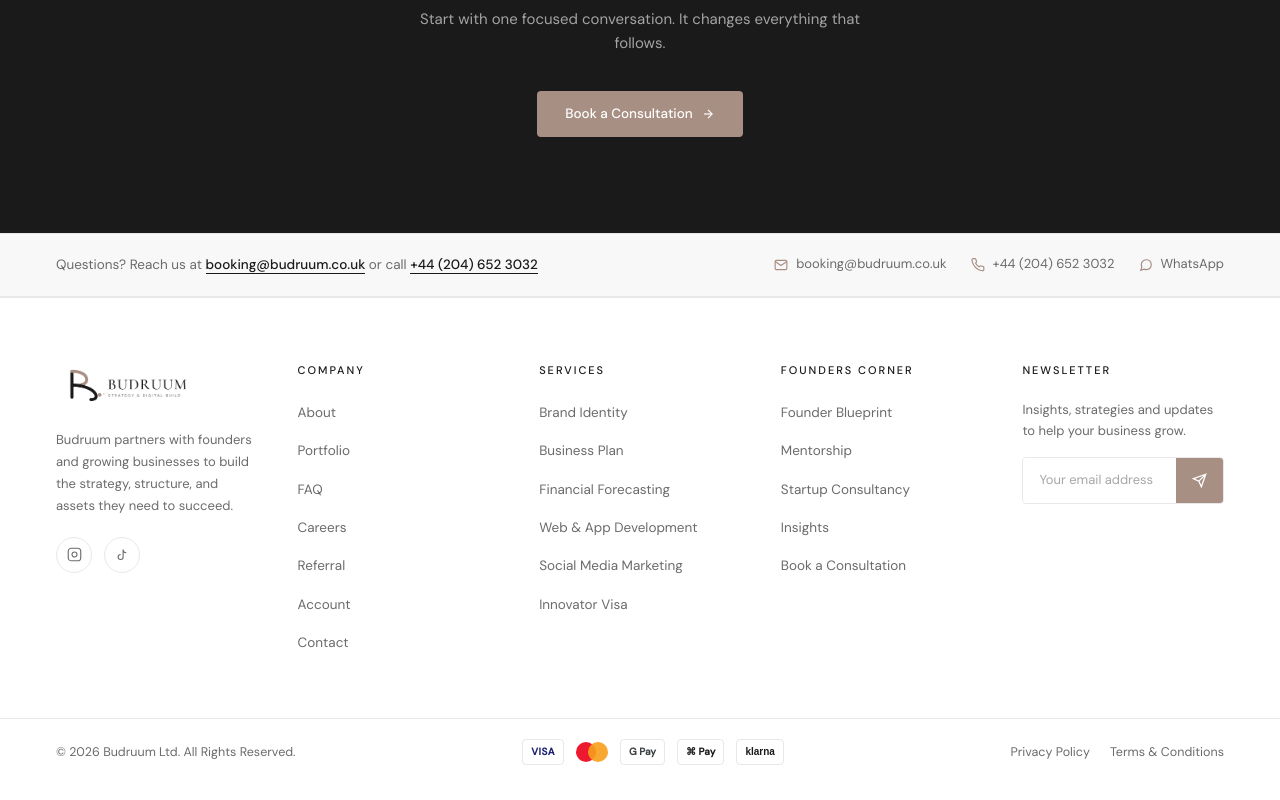
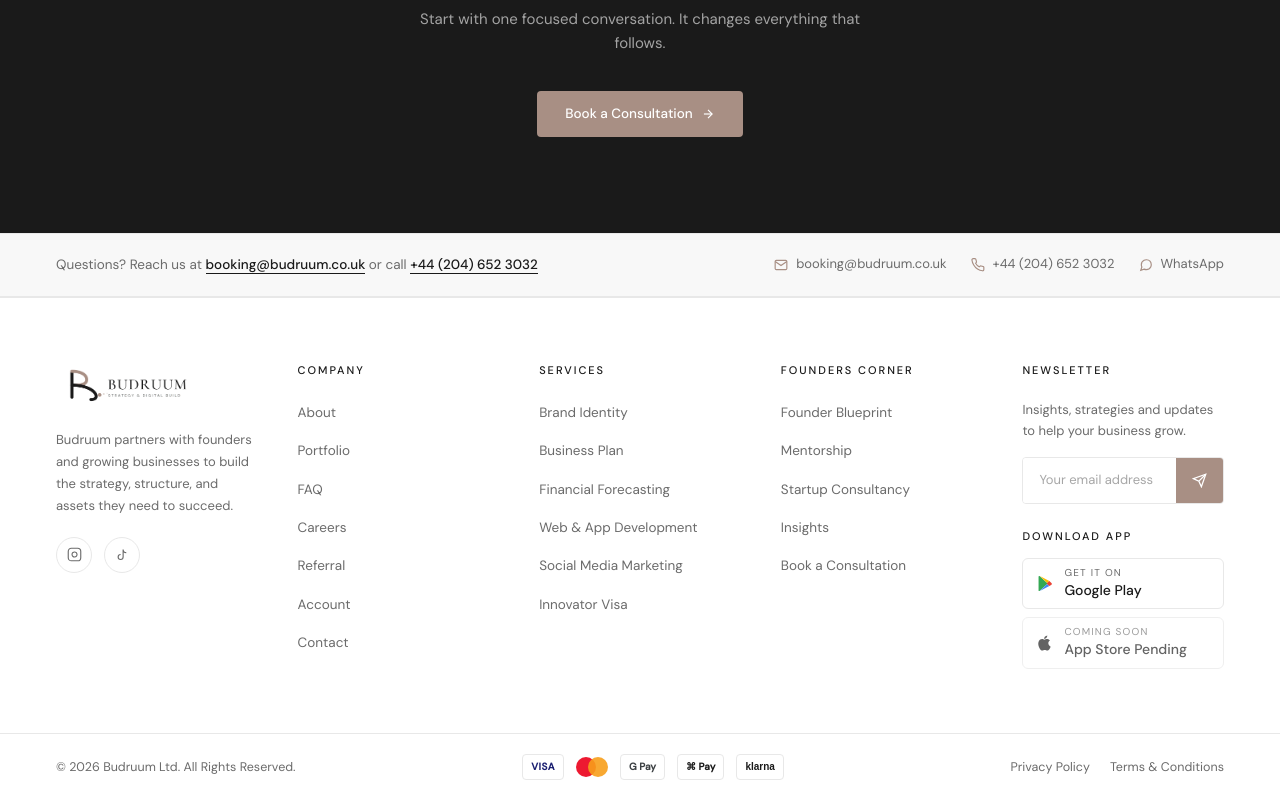
Before and after one commit to 1702london-maker/BUDRUUMS, a Next.js app: page / in a window 1280 px wide. Shown: the part 4327-5127 px from the top of the page. Built offline with nearby package versions, Linux system fonts and the light colour scheme.

Commit message:
Add app download links to footer

```diff
--- a/components/Footer.tsx
+++ b/components/Footer.tsx
@@ -30,6 +30,8 @@ const FOUNDERS_LINKS = [
   { label: "Insights",             href: "/insights" },
   { label: "Book a Consultation",  href: "/booking" },
 ];
+
+const PLAY_STORE_URL = "https://play.google.com/store/search?q=Budruum&c=apps";
 
 function FooterLink({ label, href }: { label: string; href: string }) {
   return (
@@ -104,6 +106,33 @@ export default function Footer() {
           width: 16px;
           transform: translateX(0);
         }
+        .store-button {
+          display: inline-flex;
+          align-items: center;
+          gap: 10px;
+          min-height: 42px;
+          padding: 9px 12px;
+          border: 1px solid #E8E8E8;
+          border-radius: 6px;
+          color: #1A1A1A;
+          background: #fff;
+          text-decoration: none;
+          transition: border-color 0.2s, transform 0.2s, box-shadow 0.2s;
+        }
+        .store-button:hover {
+          border-color: #A88F84;
+          box-shadow: 0 8px 22px rgba(26, 26, 26, 0.07);
+          transform: translateY(-1px);
+        }
+        .store-button-disabled {
+          opacity: 0.68;
+          cursor: default;
+        }
+        .store-button-disabled:hover {
+          border-color: #E8E8E8;
+          box-shadow: none;
+          transform: none;
+        }
       `}</style>
 
       <footer style={{ background: "#fff", borderTop: "1px solid #E8E8E8" }}>
@@ -162,6 +191,32 @@ export default function Footer() {
               Insights, strategies and updates to help your business grow.
             </p>
             <NewsletterForm />
+            <div className="mt-6">
+              <h6 className="text-[11px] font-medium tracking-[0.18em] uppercase text-[#1A1A1A] mb-3">Download App</h6>
+              <div className="flex flex-col gap-2 max-w-[220px]">
+                <a href={PLAY_STORE_URL} target="_blank" rel="noopener noreferrer" className="store-button">
+                  <svg width="19" height="19" viewBox="0 0 24 24" fill="none" aria-hidden="true">
+                    <path d="M4.5 3.2v17.6c0 .6.7 1 1.2.6l9.7-8.8c.4-.3.4-.9 0-1.2L5.7 2.6c-.5-.4-1.2 0-1.2.6Z" fill="#34A853"/>
+                    <path d="m15.3 11.4 2.8-2.5L6.1 2.4l9.2 9Z" fill="#FBBC04"/>
+                    <path d="m15.3 12.6-9.2 9 12-6.5-2.8-2.5Z" fill="#4285F4"/>
+                    <path d="m18.1 8.9-2.8 2.5c-.4.3-.4.9 0 1.2l2.8 2.5 2.3-1.2c1.2-.7 1.2-2.4 0-3l-2.3-2Z" fill="#EA4335"/>
+                  </svg>
+                  <span>
+                    <span className="block text-[10px] uppercase tracking-[0.12em] text-[#6B6B6B] leading-none">Get it on</span>
+                    <span className="block text-[14px] font-medium leading-tight mt-1">Google Play</span>
+                  </span>
+                </a>
+                <span className="store-button store-button-disabled" aria-disabled="true">
+                  <svg width="19" height="19" viewBox="0 0 24 24" fill="currentColor" aria-hidden="true">
+                    <path d="M16.8 12.9c0-2.3 1.9-3.4 2-3.5-1.1-1.6-2.8-1.8-3.4-1.8-1.4-.1-2.8.8-3.5.8-.8 0-1.9-.8-3.1-.8-1.6 0-3.1 1-3.9 2.4-1.7 3-.4 7.4 1.2 9.8.8 1.2 1.8 2.5 3.1 2.4 1.2-.1 1.7-.8 3.1-.8 1.5 0 1.9.8 3.2.8 1.3 0 2.2-1.2 3-2.4.9-1.3 1.3-2.6 1.3-2.7-.1 0-2.9-1.1-3-4.2ZM14.5 6.1c.7-.8 1.1-1.9 1-3.1-1 .1-2.1.7-2.8 1.5-.6.7-1.2 1.9-1 3 1 .1 2.1-.5 2.8-1.4Z"/>
+                  </svg>
+                  <span>
+                    <span className="block text-[10px] uppercase tracking-[0.12em] text-[#6B6B6B] leading-none">Coming soon</span>
+                    <span className="block text-[14px] font-medium leading-tight mt-1">App Store Pending</span>
+                  </span>
+                </span>
+              </div>
+            </div>
           </div>
         </div>
 
```
